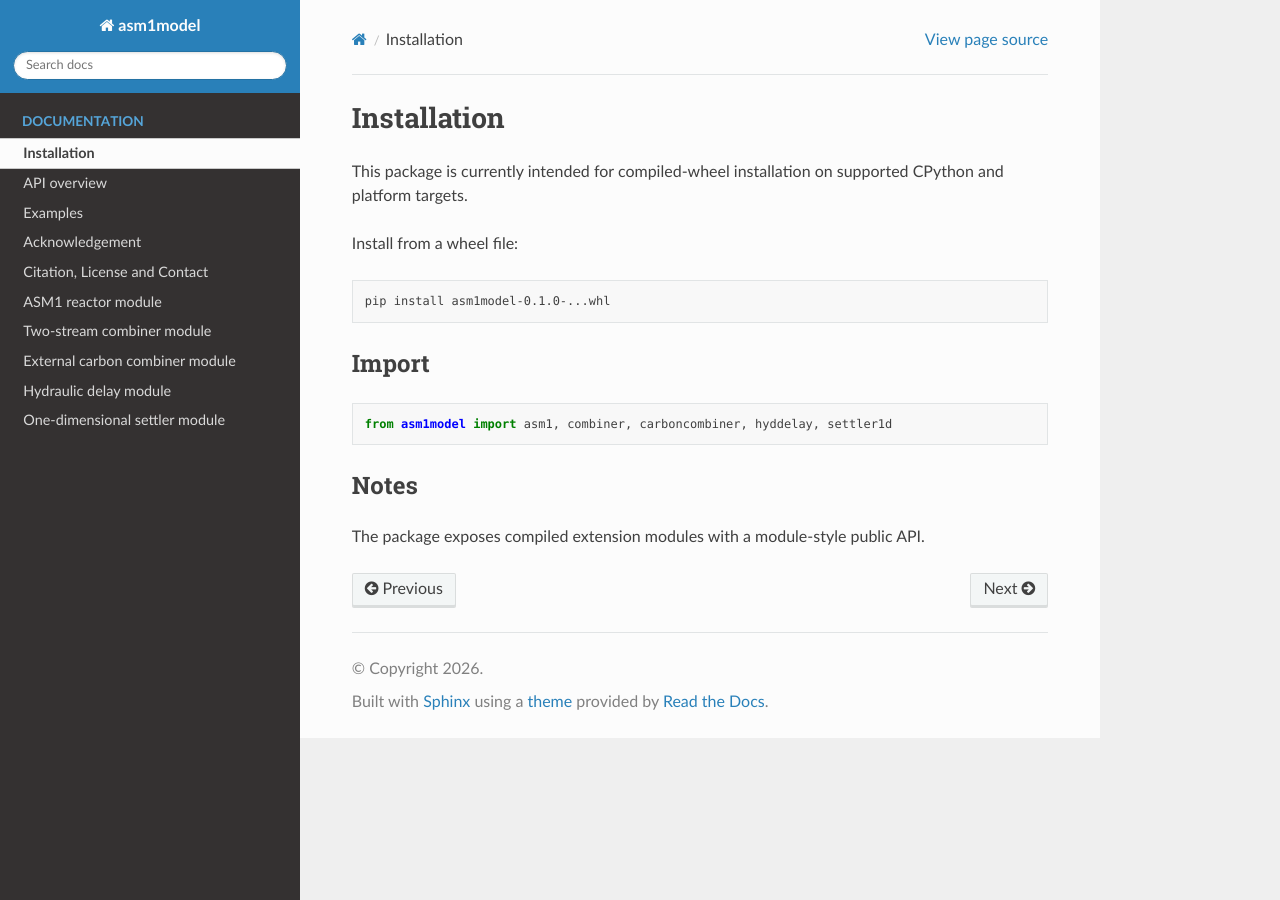
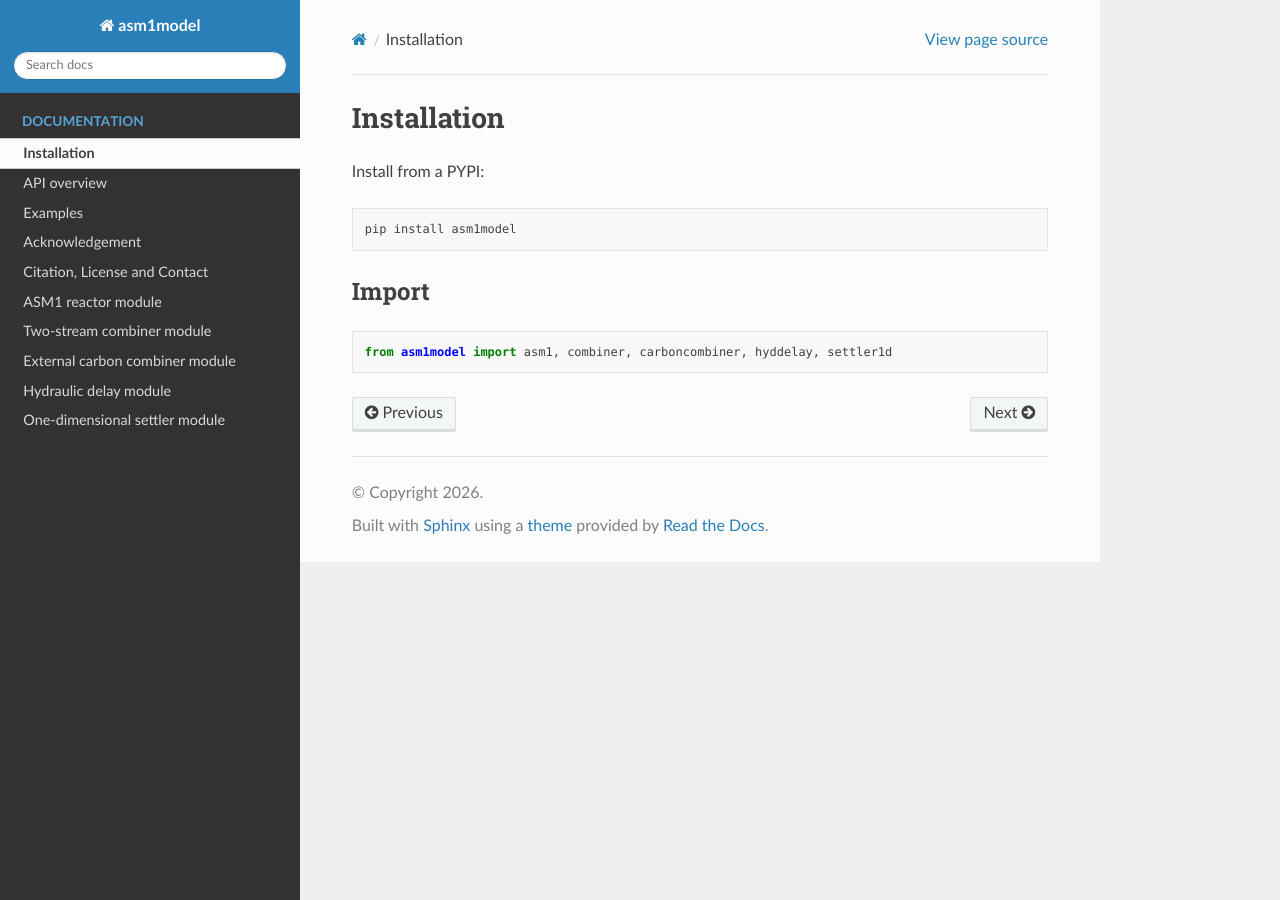
Before and after one commit to tabunama/asm1model, a Sphinx documentation site: the page built from docs/source/installation.rst, in a window 1280 px wide. Built offline with Sphinx 7.4.7 and the Read the Docs theme 3.1.0, drawn with Linux system fonts in a browser that asks for light colours.

Commit message:
Update docs

```diff
--- a/docs/source/installation.rst
+++ b/docs/source/installation.rst
@@ -1,13 +1,11 @@
 Installation
 ============
 
-This package is currently intended for compiled-wheel installation on supported CPython and platform targets.
-
-Install from a wheel file:
+Install from a PYPI:
 
 .. code-block:: bash
 
-   pip install asm1model-0.1.0-...whl
+   pip install asm1model
 
 Import
 ------
@@ -15,8 +13,3 @@
 .. code-block:: python
 
    from asm1model import asm1, combiner, carboncombiner, hyddelay, settler1d
-
-Notes
------
-
-The package exposes compiled extension modules with a module-style public API.
```
Also changed, not shown: 5 other files.
